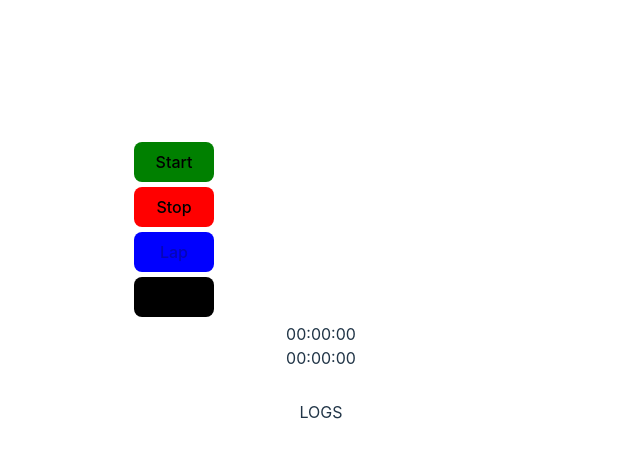
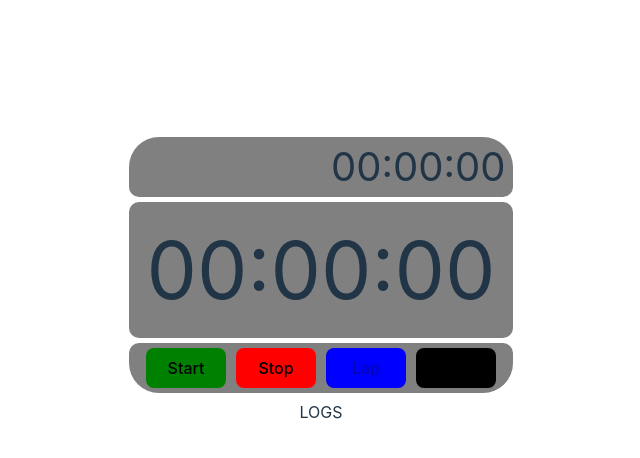
Before and after one commit to Paveu99/Stopwatch, a React (Vite) app: page / in a window 1280 px wide. Shown: the top 458 px of the page, without its empty margins (319-959 px from the left). Built offline with nearby package versions, Linux system fonts and the light colour scheme.

Commit message:
Component now displays all the necessary data and sends data to the ButtonsView.tsx

```diff
--- a/src/components/stopwatches/Stopwatches.tsx
+++ b/src/components/stopwatches/Stopwatches.tsx
@@ -1,9 +1,6 @@
 import {useEffect, useRef, useState} from "react";
-import {Button} from "../buttons/Button.tsx";
-
-// interface Props {
-//     lap: (time: string) => void
-// }
+import '../../styles/StopwatchView.scss';
+import {ButtonsView} from "../../views/ButtonsView.tsx";
 
 export const Stopwatches = () => {
     const startRefMain = useRef<number>(0);
@@ -39,7 +36,7 @@ export const Stopwatches = () => {
     }
 
     useEffect(() => {
-        if(isRunning) {
+        if (isRunning) {
             intervalRefMain.current = setInterval(() => {
                 setElapsedTimeMain(Date.now() - startRefMain.current)
             }, 10)
@@ -66,14 +63,23 @@ export const Stopwatches = () => {
         return `${minutes}:${seconds}:${milliseconds}`;
     };
 
-    return (
-        <div className="stopwatches">
-            <Button color={"green"} onClick={startClock} text={"Start"}/>
-            <Button color={"Red"} onClick={stopClock} text={"Stop"}/>
-            <Button color={"blue"} disabled={!isRunning} onClick={lapClock} text={"Lap"}/>
-            <Button color={"black"} onClick={resetClock} text={"Reset"}/>
-            <div className="display">{time(elapsedTimeMain)}</div>
+    return <>
+        <header className="upper-stopwatch">
+            <section className="smaller-stopwatch left">
+                <div style={{backgroundColor:"#3B6A77FF", height: "100%" ,borderTopLeftRadius: "20px",borderBottomLeftRadius: "1px" }}></div>
+                <div style={{backgroundColor:"#3B6A77FF", height: "100%"}}></div>
+                <div style={{backgroundColor:"#3B6A77FF", height: "100%"}}></div>
+                <div style={{backgroundColor:"#3B6A77FF", height: "100%"}}></div>
+            </section>
+            <section className="smaller-stopwatch">
+            <div>{time(elapsedTimeMain)}</div>
+            </section>
+        </header>
+        <div className="bigger-stopwatch">
             <div className="display">{time(elapsedTimeLap)}</div>
         </div>
-    );
+        <footer className="buttons">
+            <ButtonsView isRunning={isRunning} onStart={startClock} onStop={stopClock} onReset={resetClock} onLap={lapClock}/>
+        </footer>
+    </>
 }
```
